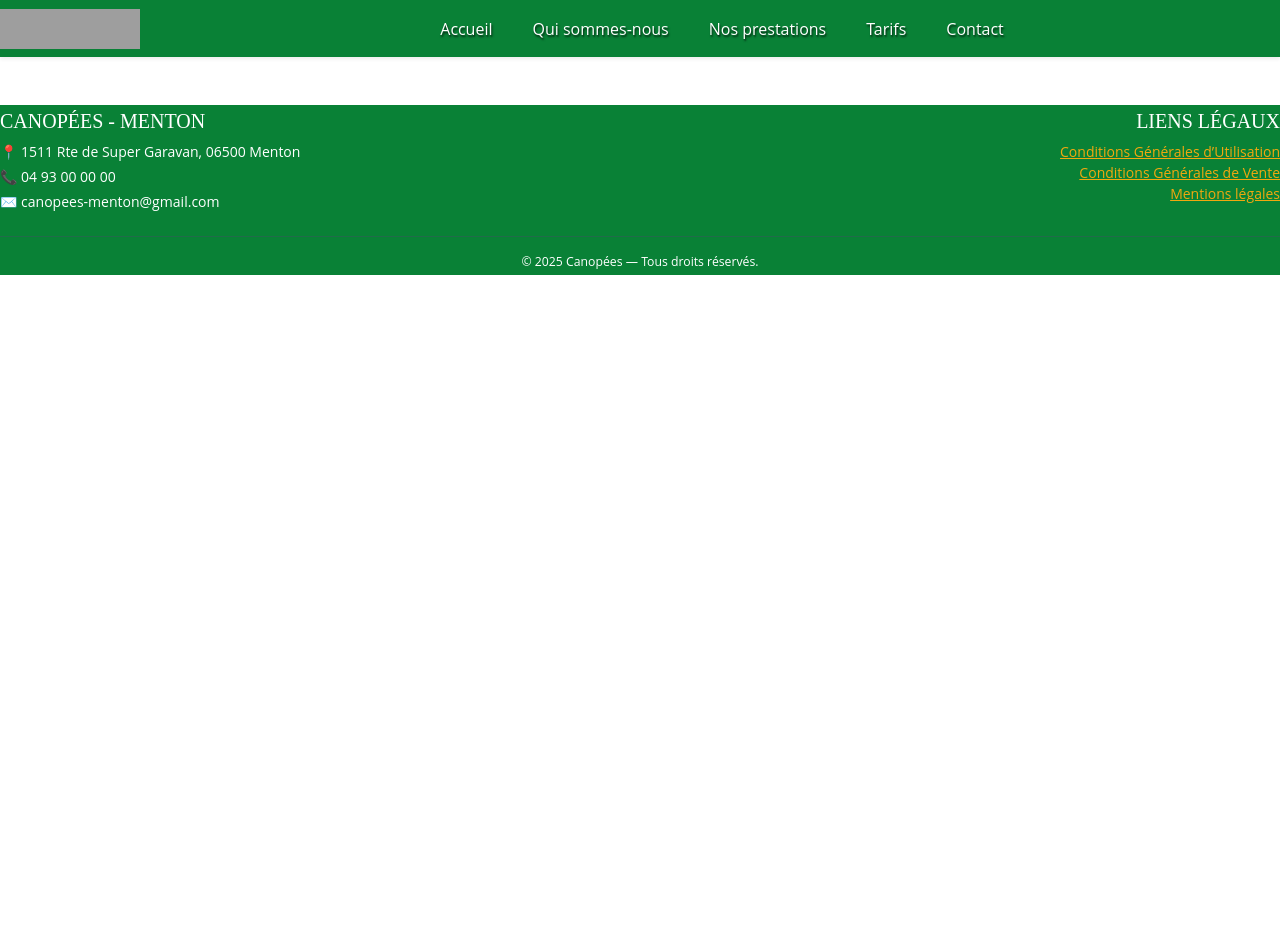
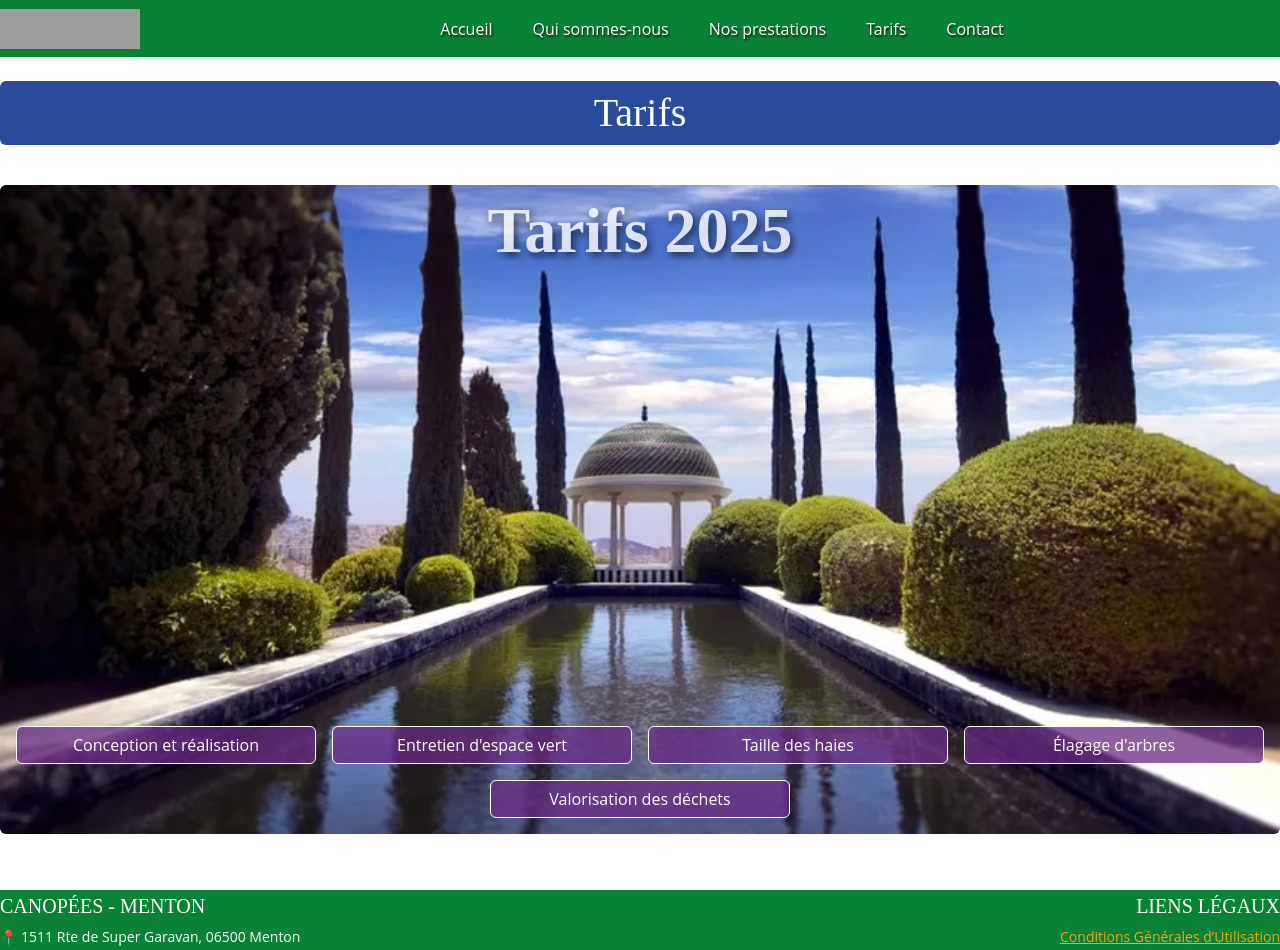
Before and after one commit to Romain-Gary0910/canopees-react, a React (Vite) app: page /tarifs in a window 1280 px wide. Shown: the top 950 px of the page. Before the commit the page ends 800 px from the top, so only its background shows below. Built offline with nearby package versions, Linux system fonts and the light colour scheme; grey boxes are pictures that could not be loaded.

Commit message:
Ajout de la page Tarifs avec modales Bootstrap

```diff
--- a/src/App.jsx
+++ b/src/App.jsx
@@ -4,6 +4,7 @@ import Navbar from "./components/Navbar";
 import Home from "./pages/Home";
 import About from "./pages/About";
 import Prestations from "./pages/Prestations";
+import Tarifs from "./pages/Tarifs";
 import Footer from "./components/Footer";
 import './assets/css/style.css';
 
@@ -15,6 +16,7 @@ function App() {
         <Route path="/" element={<Home />} />
           <Route path="/qui-sommes-nous" element={<About />} />
             <Route path="/prestations" element={<Prestations />} />
+             <Route path="/tarifs" element={<Tarifs />} />
 
       </Routes>
       <Footer />
--- /dev/null
+++ b/src/pages/Tarifs.jsx
@@ -0,0 +1,145 @@
+import React from "react";
+import jardin9 from "../assets/images/jardin-9.webp";
+
+const Tarifs = () => {
+  return (
+    <div className="container my-4">
+      {/* Titre principal */}
+      <div className="row">
+        <div className="col-xl-12 col-lg-6">
+          <h1 className="text-center bg-primary text-white p-2 rounded">
+            Tarifs
+          </h1>
+        </div>
+      </div>
+
+      {/* Image + Boutons */}
+      <div className="container-fluid px-0 my-4">
+        <div className="position-relative">
+          <img src={jardin9} className="w-100 my-2 rounded" alt="Jardin Canopées" />
+
+          <h2 className="tarifs-title position-absolute top-0 start-50 translate-middle-x mt-3 d-none d-sm-block text-white text-center">
+            Tarifs 2025
+          </h2>
+
+          <div className="position-absolute bottom-0 start-50 translate-middle-x w-100 px-3 pb-4">
+            <div className="row row-cols-2 row-cols-lg-4 g-3 text-center justify-content-center">
+              {[
+                { label: "Conception et réalisation", target: "#modalConception" },
+                { label: "Entretien d'espace vert", target: "#modalEntretien" },
+                { label: "Taille des haies", target: "#modalTaille" },
+                { label: "Élagage d'arbres", target: "#modalElagage" },
+                { label: "Valorisation des déchets", target: "#modalValorisation" },
+              ].map((item, index) => (
+                <div className="col" key={index}>
+                  <button
+                    className="btn bg-secondary bg-opacity-75 text-white border-white w-100"
+                    data-bs-toggle="modal"
+                    data-bs-target={item.target}
+                  >
+                    {item.label}
+                  </button>
+                </div>
+              ))}
+            </div>
+          </div>
+        </div>
+      </div>
+
+      {/* Modales Bootstrap */}
+      <div>
+        {/* Conception */}
+        <Modal
+          id="modalConception"
+          title="Conception et réalisation"
+          rows={[
+            ["Aménagement complet de jardin (100 m²)", "2500 € TTC"],
+            ["Pose de pelouse en rouleau (au m²)", "9 € / m² TTC"],
+            ["Création de massifs avec paillage & bordure", "45 € / mètre linéaire"],
+          ]}
+        />
+
+        {/* Entretien */}
+        <Modal
+          id="modalEntretien"
+          title="Entretien d'espace vert"
+          rows={[
+            ["Tonte de pelouse (jusqu’à 500 m²)", "40 € TTC"],
+            ["Désherbage manuel ou thermique", "35 € / heure"],
+            ["Nettoyage de fin de saison", "À partir de 90 € TTC"],
+          ]}
+        />
+
+        {/* Taille */}
+        <Modal
+          id="modalTaille"
+          title="Taille des haies"
+          rows={[
+            ["Taille de haie basse jusqu'à 1,5 m", "6 € / mètre linéaire"],
+            ["Taille de haie haute de 1,5 à 3 m", "10 € / mètre linéaire"],
+            ["Enlèvement des déchets compris", "+2 € / mètre linéaire"],
+          ]}
+        />
+
+        {/* Élagage */}
+        <Modal
+          id="modalElagage"
+          title="Élagage d'arbres"
+          rows={[
+            ["Élagage arbre jusqu'à 6m (facile accès)", "120 € TTC / arbre"],
+            ["Élagage arbre 6–10m", "180 € TTC / arbre"],
+            ["Broyage des branches sur place", "30 € TTC"],
+          ]}
+        />
+
+        {/* Valorisation */}
+        <Modal
+          id="modalValorisation"
+          title="Valorisation des déchets"
+          rows={[
+            ["Broyage et paillage sur place", "50 € TTC / m³"],
+            ["Évacuation vers centre de valorisation", "60 € TTC / m³"],
+            ["Compostage intégré (avec conseil client)", "90 € TTC / intervention"],
+          ]}
+        />
+      </div>
+    </div>
+  );
+};
+
+// Composant Modal réutilisable
+const Modal = ({ id, title, rows }) => (
+  <div className="modal fade" id={id} tabIndex="-1" aria-hidden="true">
+    <div className="modal-dialog">
+      <div className="modal-content">
+        <div className="modal-header bg-primary text-white">
+          <h5 className="modal-title">{title}</h5>
+          <button
+            type="button"
+            className="btn-close bg-warning"
+            data-bs-dismiss="modal"
+            aria-label="Fermer"
+          ></button>
+        </div>
+        <table className="table">
+          <thead>
+            <tr>
+              <th>Prestations</th>
+              <th>Tarifs à partir de</th>
+            </tr>
+          </thead>
+          <tbody>
+            {rows.map(([prestation, prix], index) => (
+              <tr key={index}>
+                <td>{prestation}</td>
+                <td>{prix}</td>
+              </tr>
+            ))}
+          </tbody>
+        </table>
+      </div>
+    </div>
+  </div>
+);
+
+export default Tarifs;
```
